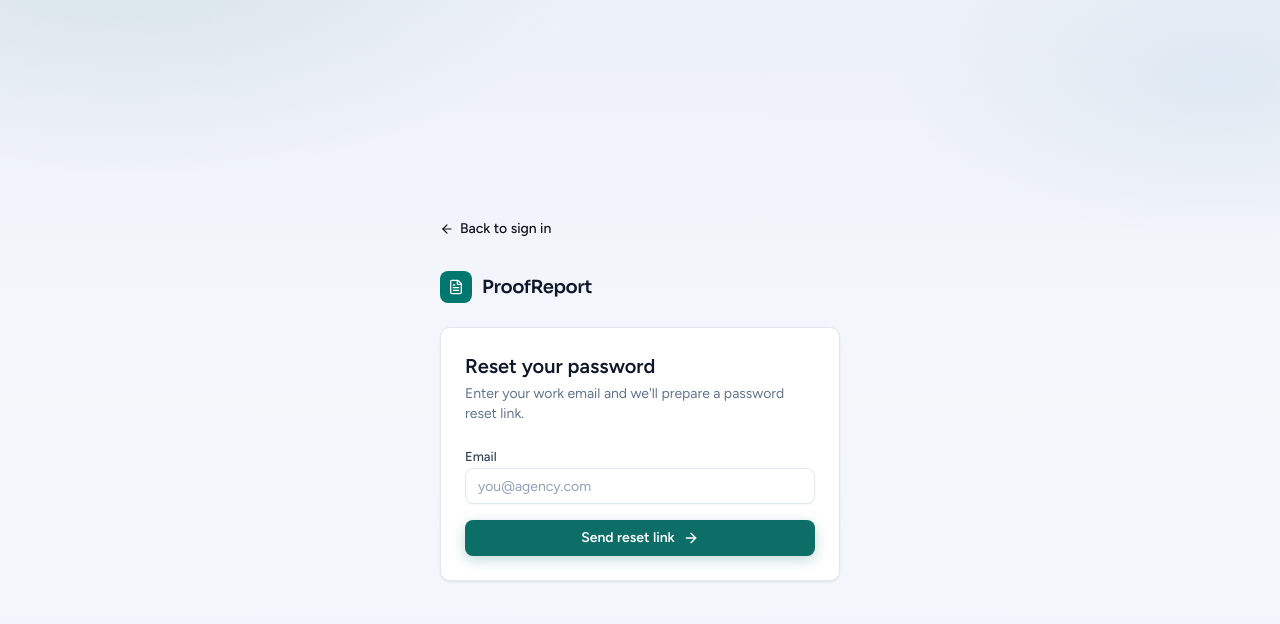
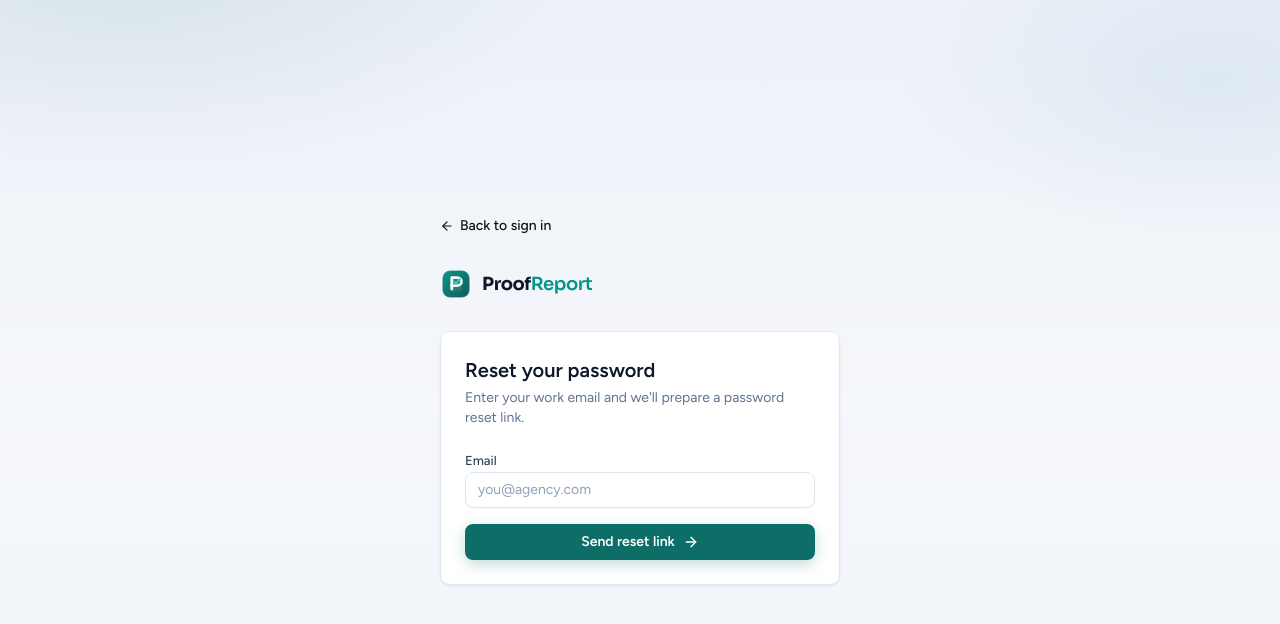
Before and after one commit to Xajid/proofreport, a Next.js app: page /forgot-password in a window 1280 px wide. Shown: the top 624 px of the page. Built offline with nearby package versions, Linux system fonts and the light colour scheme.

Commit message:
fix(brand): unify header and footer logos with BrandLogo component

```diff
--- a/src/app/forgot-password/page.tsx
+++ b/src/app/forgot-password/page.tsx
@@ -2,7 +2,8 @@
 
 import Link from "next/link";
 import { useState } from "react";
-import { ArrowLeft, ArrowRight, FileText, MailCheck } from "lucide-react";
+import { ArrowLeft, ArrowRight, MailCheck } from "lucide-react";
+import { BrandLogo } from "@/components/brand-logo";
 import { Button } from "@/components/ui/button";
 import { Input } from "@/components/ui/input";
 import { Label } from "@/components/ui/label";
@@ -45,11 +46,8 @@ export default function ForgotPasswordPage() {
           Back to sign in
         </Link>
 
-        <div className="mb-6 flex items-center gap-2.5">
-          <div className="flex h-8 w-8 items-center justify-center rounded-[8px] bg-teal-700">
-            <FileText className="h-4 w-4 text-white" />
-          </div>
-          <span className="font-display text-lg font-semibold text-slate-900">ProofReport</span>
+        <div className="mb-6">
+          <BrandLogo href="/" size="md" />
         </div>
 
         <div className="panel p-6">
--- a/src/app/page.tsx
+++ b/src/app/page.tsx
@@ -2,6 +2,7 @@ import { SiteHeader } from "@/components/site-header";
 import { LandingHeroInteractive } from "@/components/landing-hero-interactive";
 import { HowItWorksInteractive } from "@/components/how-it-works-interactive";
 import { LandingPricing } from "@/components/landing-pricing";
+import { BrandLogo } from "@/components/brand-logo";
 import {
   BarChart3,
   Shield,
@@ -100,14 +101,7 @@ export default function LandingPage() {
       {/* ── Footer ── */}
       <footer className="border-t border-slate-200/80 bg-white/70 backdrop-blur-sm">
         <div className="mx-auto flex max-w-6xl flex-col gap-3 px-6 py-10 text-sm text-slate-500 sm:flex-row sm:items-center sm:justify-between">
-          <div className="flex items-center gap-2">
-            <div className="flex h-6 w-6 items-center justify-center rounded-[6px] bg-teal-700 shadow-xs">
-              <span className="text-[9px] font-bold text-white">PR</span>
-            </div>
-            <p className="font-display text-sm font-semibold text-slate-800">
-              ProofReport
-            </p>
-          </div>
+          <BrandLogo href="/" size="sm" />
           <p className="text-xs">
             Client reporting for SEO agencies — fast, branded, and provable.
           </p>
--- a/src/app/reset-password/page.tsx
+++ b/src/app/reset-password/page.tsx
@@ -3,7 +3,8 @@
 import Link from "next/link";
 import { Suspense, useState } from "react";
 import { useSearchParams } from "next/navigation";
-import { ArrowLeft, CheckCircle2, FileText } from "lucide-react";
+import { ArrowLeft, CheckCircle2 } from "lucide-react";
+import { BrandLogo } from "@/components/brand-logo";
 import { Button } from "@/components/ui/button";
 import { Input } from "@/components/ui/input";
 import { Label } from "@/components/ui/label";
@@ -47,11 +48,8 @@ function ResetPasswordInner() {
           Back to sign in
         </Link>
 
-        <div className="mb-6 flex items-center gap-2.5">
-          <div className="flex h-8 w-8 items-center justify-center rounded-[8px] bg-teal-700">
-            <FileText className="h-4 w-4 text-white" />
-          </div>
-          <span className="font-display text-lg font-semibold text-slate-900">ProofReport</span>
+        <div className="mb-6">
+          <BrandLogo href="/" size="md" />
         </div>
 
         <div className="panel p-6">
```
